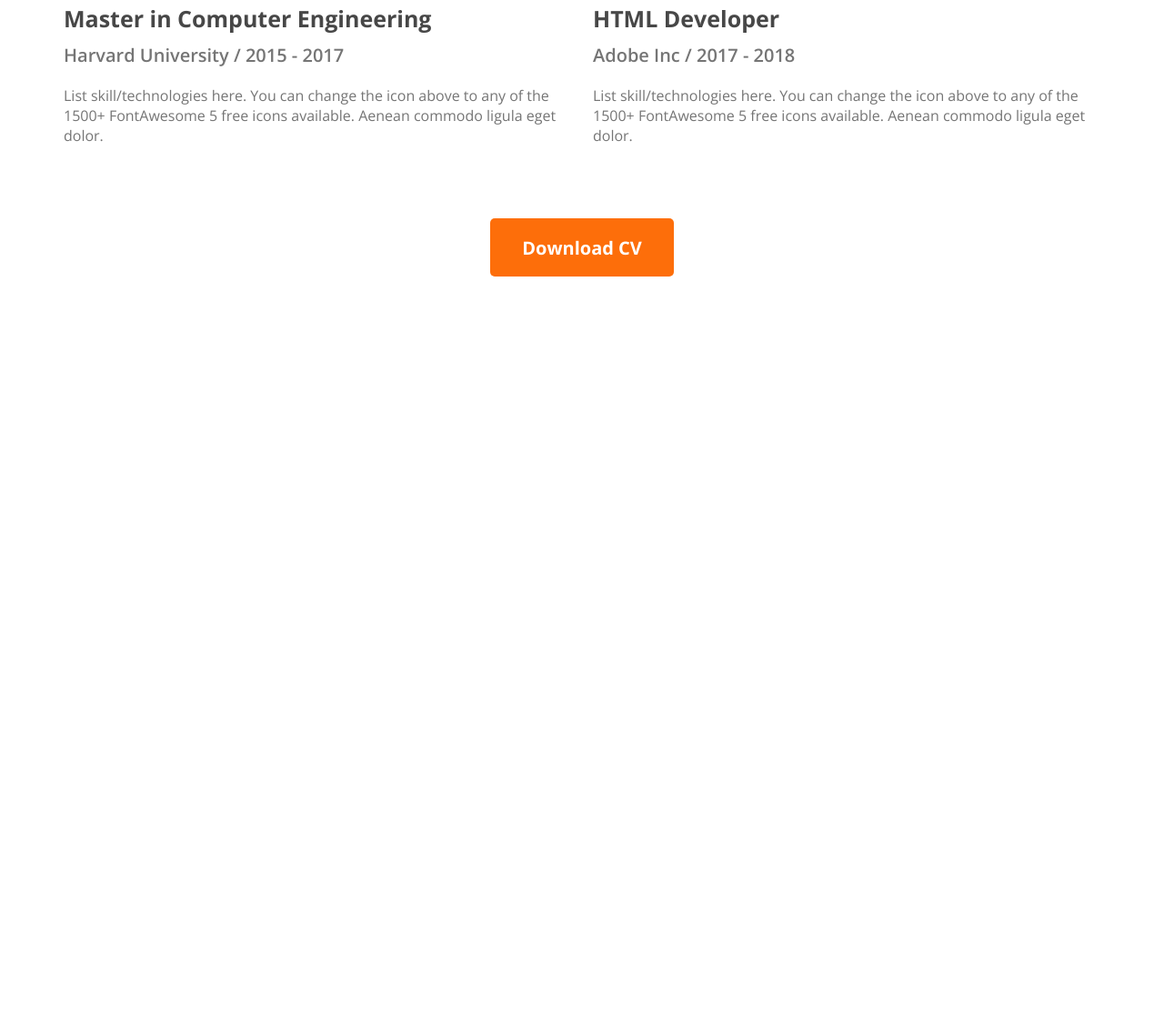
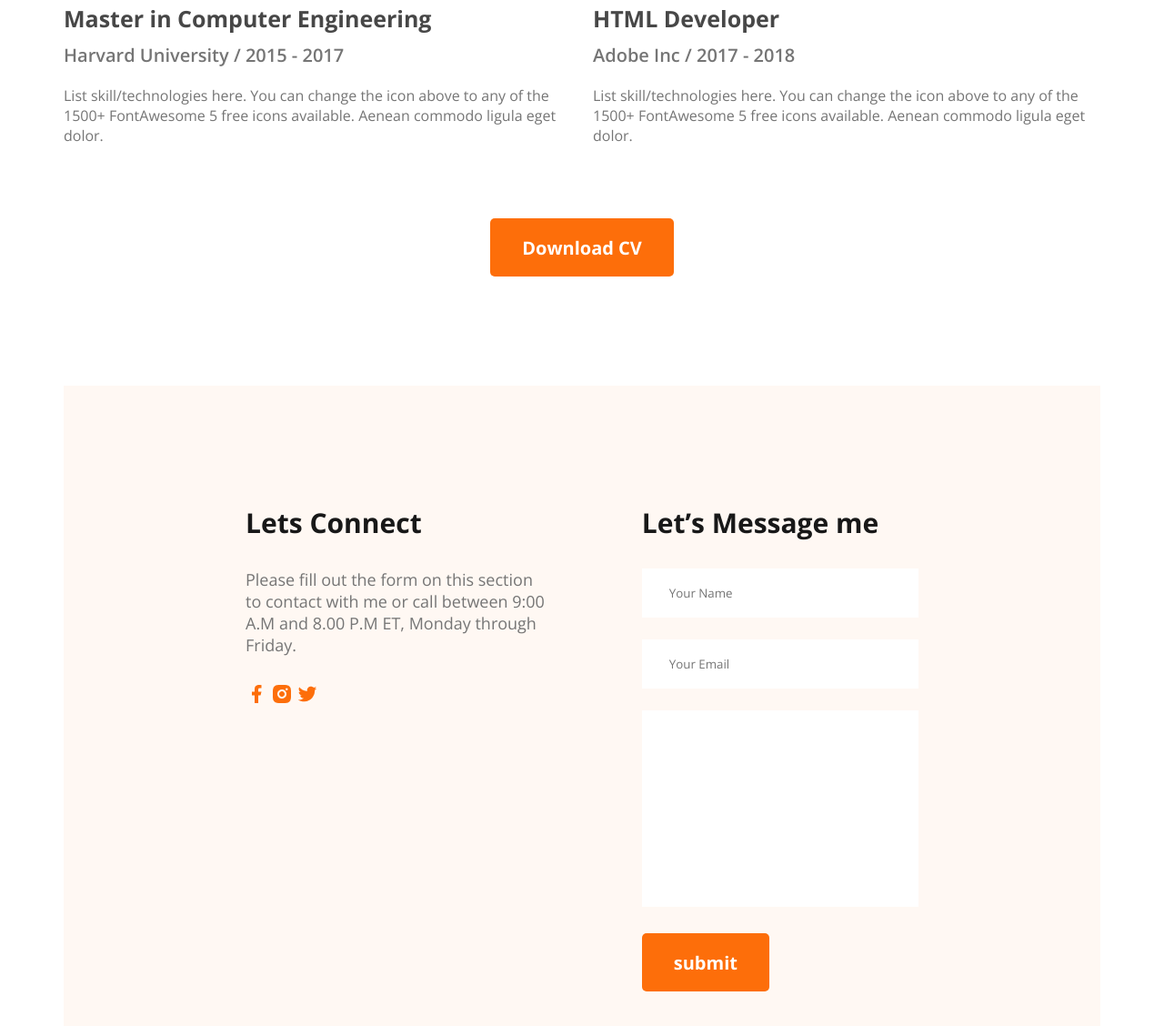
Before and after one commit to ariaanahmed/developer-portfolio, a plain HTML site: page index.html in a window 1280 px wide. Shown: the part 2660-3788 px from the top of the page at 91% size. Before the commit the page ends 2964 px from the top, so only its background shows below. Drawn offline with nearby package versions, Linux system fonts and the light colour scheme.

Commit message:
contact section added

```diff
--- a/index.html
+++ b/index.html
@@ -164,6 +164,30 @@
                 <button class="btn-primary">Download CV</button>
             </div>
         </section>
+        <section class="contact-me">
+            <div>
+                <h2 class="section-title">Lets Connect</h2>
+                <p class="section-description">Please fill out the form on this section to contact with me or call between 9:00 A.M and 8.00 P.M ET, Monday through Friday.</p>
+                <a href="#">
+                    <img src="/images/icons/facebook.png" alt="facebook">
+                </a>
+                <a href="#">
+                    <img src="/images/icons/insta.png" alt="insta">
+                </a>
+                <a href="#">
+                    <img src="/images/icons/twitter.png" alt="twitter">
+                </a>
+            </div>
+            <div>
+                <h2 class="section-title">Let’s Message me</h2>
+                <lebel>
+                    <input type="text" placeholder="Your Name">
+                    <input type="email" placeholder="Your Email">
+                    <textarea name="" id="" cols="30" rows="10"></textarea>
+                    <input type="button" value="submit" class="btn-primary">
+                </lebel>
+            </div>
+        </section>
     </main>
     <footer></footer>
 </body>
--- a/stylesheet/style.css
+++ b/stylesheet/style.css
@@ -205,3 +205,27 @@ tr,td{
     margin-top: 50px;
     text-align: center;
 }
+
+/* contact section */
+.contact-me{
+    display: flex;
+    gap: 100px;
+    background-color: #FFF8F3;
+    padding: 130px 200px;
+}
+
+.contact-me .section-title{
+    text-align: left;
+}
+
+.contact-me input[type="text"], input[type="email"], textarea{
+    margin-bottom: 24px;
+    border: 0;
+    width: 100%;
+    padding: 18px 30px;
+    resize: none;
+}
+
+.contact-me a{
+    text-decoration: none;
+}
```
